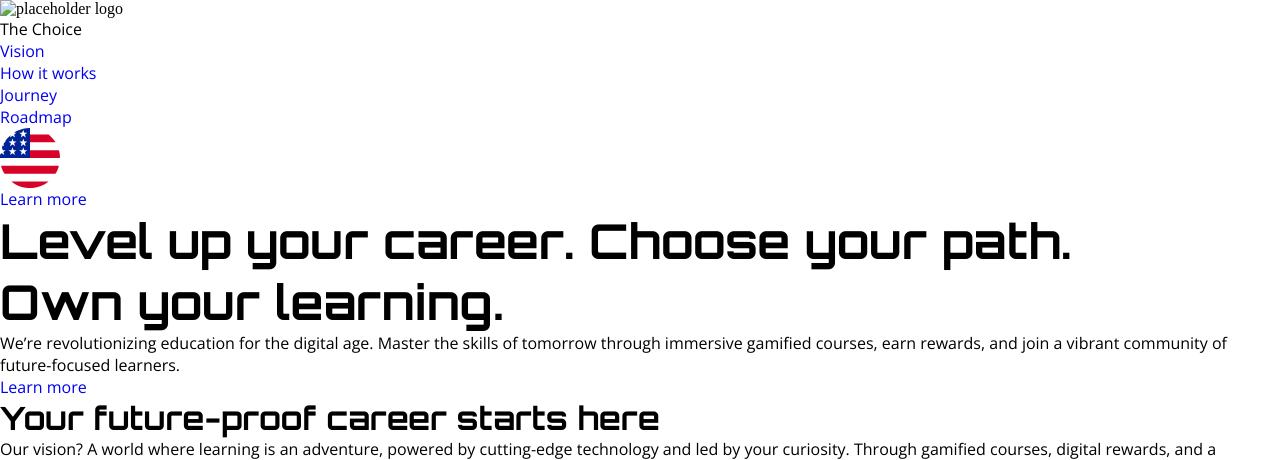
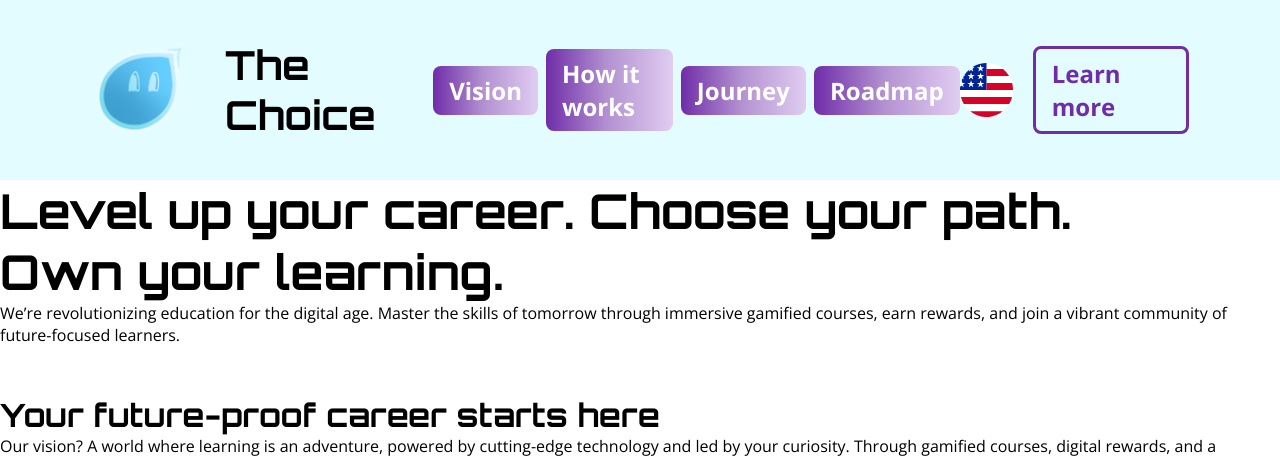
Before and after one commit to hayoun-k/the-choice, a plain HTML site: page index.html in a window 1280 px wide. Shown: the top 460 px of the page. Drawn offline with nearby package versions, Linux system fonts and the light colour scheme.

Commit message:
css change working on

```diff
--- a/assets/style.css
+++ b/assets/style.css
@@ -36,6 +36,29 @@ h3, p, span, a {
 
 a {
   text-decoration: none;
+  color: inherit;
+}
+
+.btn {
+  padding: 8px 16px;
+  font-weight: 700;
+  font-size: 24px;
+  color: white;
+  border-radius: 8px;
+  display: block;
+}
+
+.btn-primary {
+  background: var(--linear-plus);
+}
+
+.btn-primary:hover {
+  background: var(--linear-minus);
+}
+
+.btn-secondary {
+  color: var(--clr-purple);
+  border: 3px solid var(--clr-purple);
 }
 
 summary {
@@ -71,10 +94,56 @@ summary h3 {
   line-height: 1;
 }
 
-.plusbutton {
-  width: 50px;
-  height: 50px;
-  border-radius: 100%;
-  background: var(--linear-plus);
-  display: list-item;
+header {
+  width: 100%;
+  background-color: var(--clr-blue);
 }
+
+nav {
+  width: 100%;
+  padding-inline: min(7.1%, 135px);
+  padding-block: 40px;
+  display: flex;
+  justify-content: space-between;
+}
+
+nav .logo {
+  display: flex;
+  align-items: center;
+  gap: 35px;
+}
+
+nav .logo img{
+  width: 100px;
+  height: 100px;
+}
+
+nav .logo span {
+  font-family: 'Orbitron', sans-serif;
+  font-size: 40px;
+  font-weight: 700;
+}
+
+.nav-list {
+  display: flex;
+  align-items: center;
+  gap: 8px;
+}
+
+.nav-list li {
+  list-style: none;
+}
+
+
+
+nav .others {
+  display: flex;
+  gap: 20px;
+  align-items: center;
+}
+
+nav .others img {
+  width: 60px;
+  height: auto;
+  aspect-ratio: 1 /1 ;
+}
--- a/index.html
+++ b/index.html
@@ -14,7 +14,7 @@
   <header>
     <nav>
       <div class="logo">
-        <img src="" alt="placeholder logo">
+        <img src="./assets/images/Choose Your Character/Guide 1.png" alt="placeholder logo">
         <span>The Choice</span>
       </div>
       <ul class="nav-list">
```
